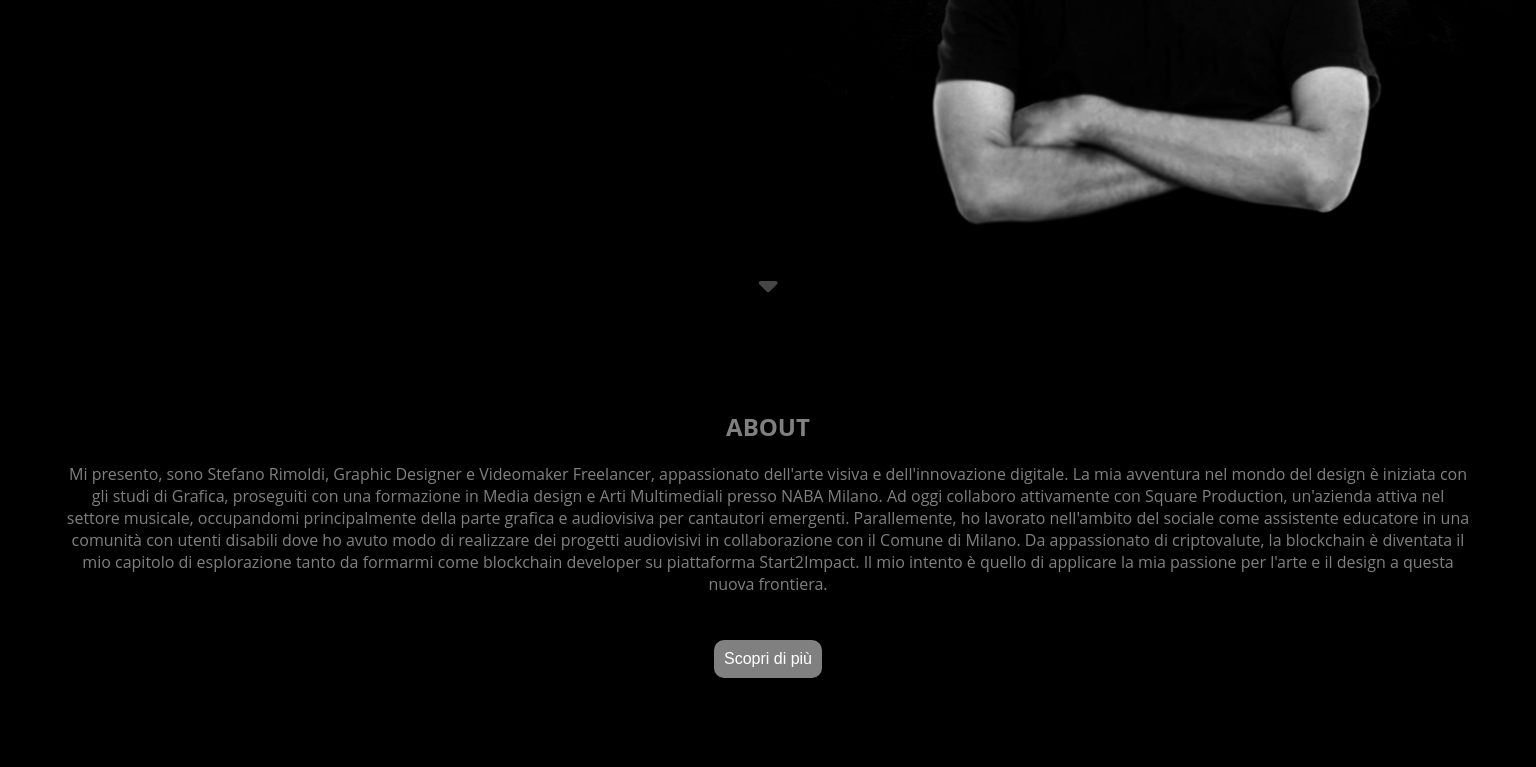
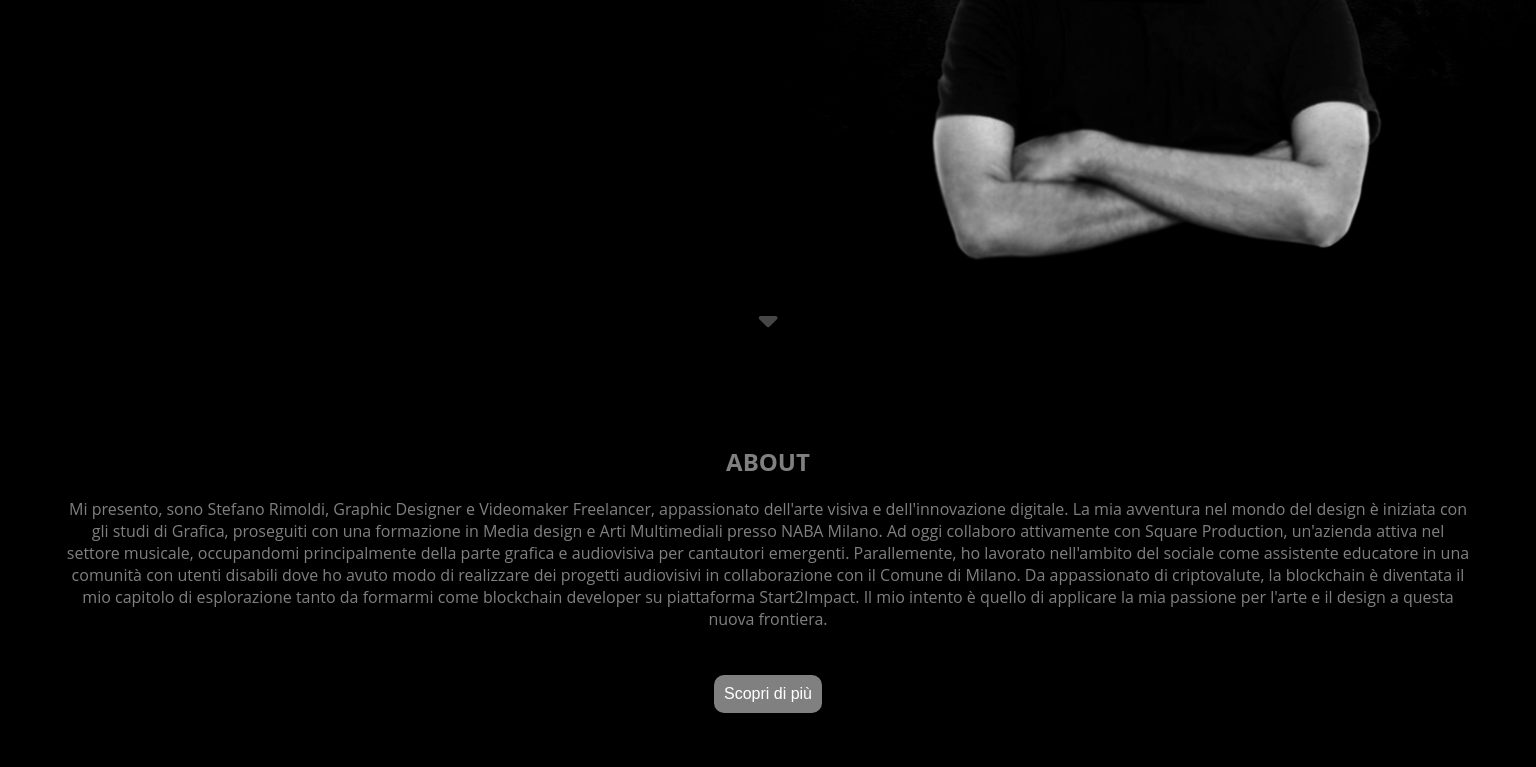
Before and after one commit to StefanoRimoldi/Progetto-Website-Start2Impact, a plain HTML site: page index.html in a window 1536 px wide. Shown: the part 465-1232 px from the top of the page. Drawn offline with Linux system fonts and the light colour scheme.

Commit message:
edit media screen bosy margin top

```diff
--- a/styles/landing_page.css
+++ b/styles/landing_page.css
@@ -297,6 +297,14 @@ body {
 
 }
 
+@media screen and (min-width: 1300px) {
+    body {
+        margin-top: 90px;
+    }
+}
+
+
+
 /*---animazione freccia home scroll---*/
 @keyframes bounce {
     0% {
```
